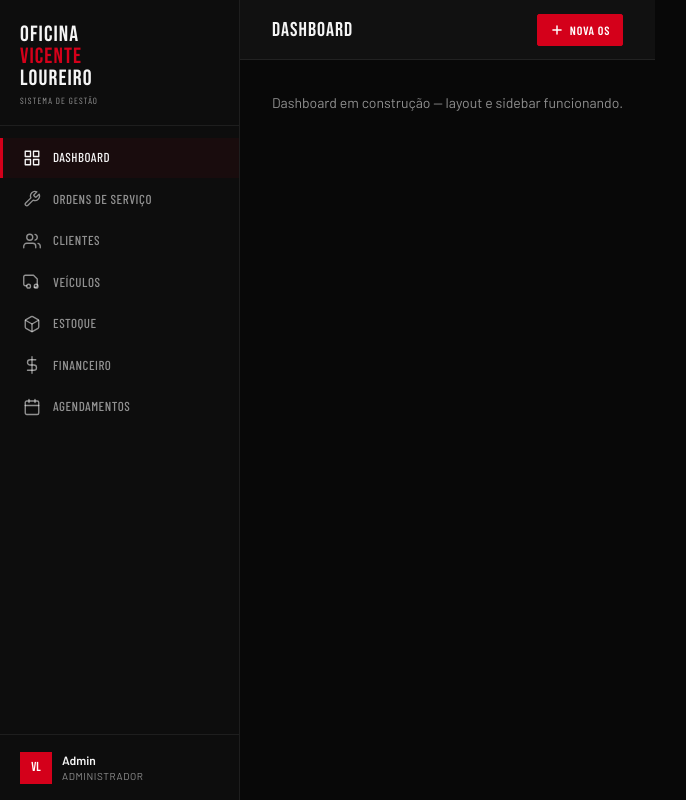
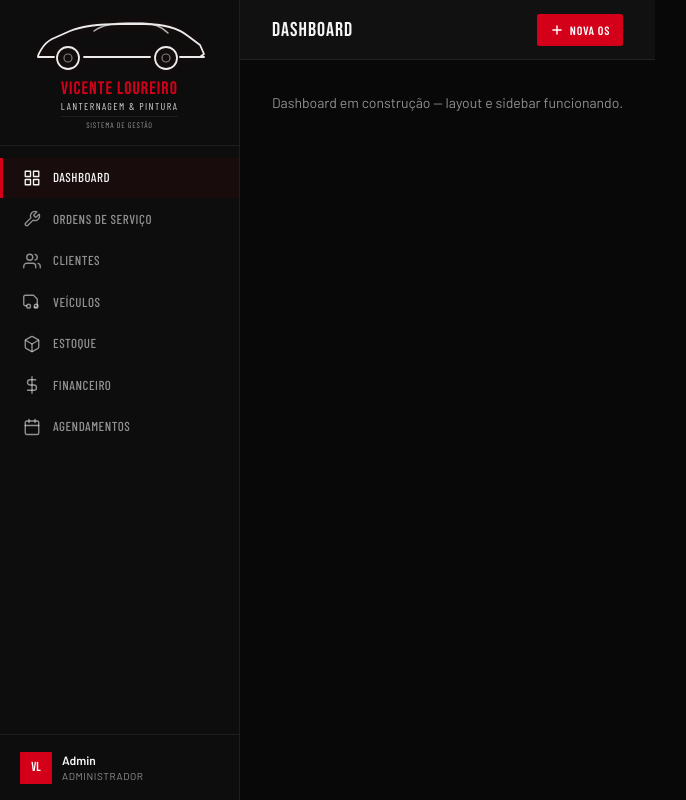
Before and after one commit to Fvicente04/oficina-vicente-loureiro-adm, an Angular app in the folder frontend/: page /dashboard in a window 1280 px wide. Shown: the whole page, without its empty margins (0-686 px from the left). Built offline with nearby package versions, Linux system fonts and the light colour scheme; a web font is replaced by a local one.

Commit message:
feat: update sidebar logo with car silhouette SVG and Vicente Loureiro branding

```diff
--- a/frontend/src/app/layouts/main-layout/sidebar/sidebar.component.html
+++ b/frontend/src/app/layouts/main-layout/sidebar/sidebar.component.html
@@ -2,10 +2,29 @@
 
   <!-- Logo -->
   <div class="sidebar__logo">
-    <span class="sidebar__logo-line1">OFICINA</span>
-    <span class="sidebar__logo-accent">VICENTE</span>
-    <span class="sidebar__logo-line2">LOUREIRO</span>
-    <span class="sidebar__logo-sub">SISTEMA DE GESTÃO</span>
+    <div class="sidebar__logo-icon">
+      <svg width="176" height="52" viewBox="0 0 176 52" fill="none" xmlns="http://www.w3.org/2000/svg">
+        <!-- body outline -->
+        <path d="M6 36 C6 36 10 24 20 19 L38 11 C50 6 68 4 88 4 L112 4 C130 4 146 8 156 16 L168 25 L172 34 L168 37" stroke="white" stroke-width="1.8" stroke-linecap="round" stroke-linejoin="round"/>
+        <!-- windshield -->
+        <path d="M62 11 C70 5 82 3 96 3 L110 3 C120 3 130 7 136 13" stroke="white" stroke-width="1.5" stroke-linecap="round" opacity="0.75"/>
+        <!-- base line -->
+        <path d="M6 37 L22 37" stroke="white" stroke-width="1.8" stroke-linecap="round"/>
+        <path d="M52 37 L118 37" stroke="white" stroke-width="1.8" stroke-linecap="round"/>
+        <path d="M148 37 L172 37" stroke="white" stroke-width="1.8" stroke-linecap="round"/>
+        <!-- rear wheel -->
+        <circle cx="36" cy="38" r="11" stroke="white" stroke-width="1.8"/>
+        <circle cx="36" cy="38" r="4" stroke="white" stroke-width="1.2" opacity="0.5"/>
+        <!-- front wheel -->
+        <circle cx="134" cy="38" r="11" stroke="white" stroke-width="1.8"/>
+        <circle cx="134" cy="38" r="4" stroke="white" stroke-width="1.2" opacity="0.5"/>
+      </svg>
+    </div>
+    <div class="sidebar__logo-text">
+      <span class="sidebar__logo-name">VICENTE LOUREIRO</span>
+      <span class="sidebar__logo-tagline">LANTERNAGEM &amp; PINTURA</span>
+      <span class="sidebar__logo-system">SISTEMA DE GESTÃO</span>
+    </div>
   </div>
 
   <!-- Nav -->
--- a/frontend/src/app/layouts/main-layout/sidebar/sidebar.component.scss
+++ b/frontend/src/app/layouts/main-layout/sidebar/sidebar.component.scss
@@ -19,35 +19,66 @@
 .sidebar__logo {
   display: flex;
   flex-direction: column;
-  padding: 24px 20px 20px;
+  align-items: center;
+  padding: 20px 16px 16px;
   border-bottom: 1px solid $color-border;
-  line-height: 1;
+  gap: 8px;
 }
 
-.sidebar__logo-line1,
-.sidebar__logo-line2 {
+.sidebar__logo-icon {
+  display: flex;
+  align-items: center;
+  justify-content: center;
+  width: 100%;
+  opacity: 0.92;
+
+  svg {
+    width: 100%;
+    max-width: 176px;
+    height: auto;
+    filter: drop-shadow(0 0 6px rgba(212, 0, 26, 0.18));
+  }
+}
+
+.sidebar__logo-text {
+  display: flex;
+  flex-direction: column;
+  align-items: center;
+  line-height: 1;
+  gap: 3px;
+}
+
+.sidebar__logo-name {
   font-family: $font-family-heading;
-  font-size: 22px;
-  letter-spacing: $letter-spacing-heading;
+  font-size: 18px;
+  letter-spacing: 0.06em;
+  color: $color-accent;
+  text-transform: uppercase;
+  text-align: center;
+}
+
+.sidebar__logo-tagline {
+  font-family: $font-family-body-condensed;
+  font-size: 10px;
+  letter-spacing: 0.14em;
   color: $color-text-primary;
   text-transform: uppercase;
+  text-align: center;
+  opacity: 0.85;
 }
 
-.sidebar__logo-accent {
-  font-family: $font-family-heading;
-  font-size: 22px;
-  letter-spacing: $letter-spacing-heading;
-  color: $color-accent;
-  text-transform: uppercase;
-}
-
-.sidebar__logo-sub {
+.sidebar__logo-system {
   font-family: $font-family-body-condensed;
-  font-size: 9px;
-  letter-spacing: 0.12em;
+  font-size: 8px;
+  letter-spacing: 0.1em;
   color: $color-text-secondary;
   text-transform: uppercase;
-  margin-top: 6px;
+  text-align: center;
+  margin-top: 2px;
+  border-top: 1px solid $color-border;
+  padding-top: 4px;
+  width: 100%;
+  text-align: center;
 }
 
 // ── Nav ─────────────────────────────────────────────────────────
```
